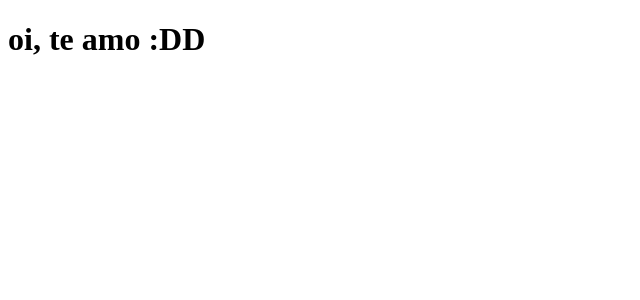
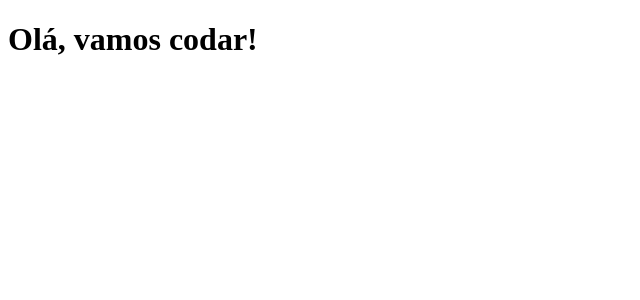
Before and after one commit to theotrin/clone-tabnews, a Next.js app: page / in a window 1280 px wide. Shown: the top 300 px of the page, without its empty margins (0-640 px from the left). Built offline with nearby package versions, Linux system fonts and the light colour scheme.

Commit message:
add  endpoint

```diff
--- /dev/null
+++ b/pages/api/v1/status/index.js
@@ -0,0 +1,5 @@
+function status(request, response){
+    response.status(200).json( {mensagem:"sou acima da média"} )
+}
+
+export default status
--- a/pages/index.js
+++ b/pages/index.js
@@ -1,5 +1,5 @@
 function Home() {
-  return <h1> oi, te amo :DD </h1>;
+  return <h1> Olá, vamos codar!</h1>;
 }
 function teste() {
   console.log("1,2,3 testando");
```
Also changed, not shown: 1 other file (tests, documents, lock files or other folders).
